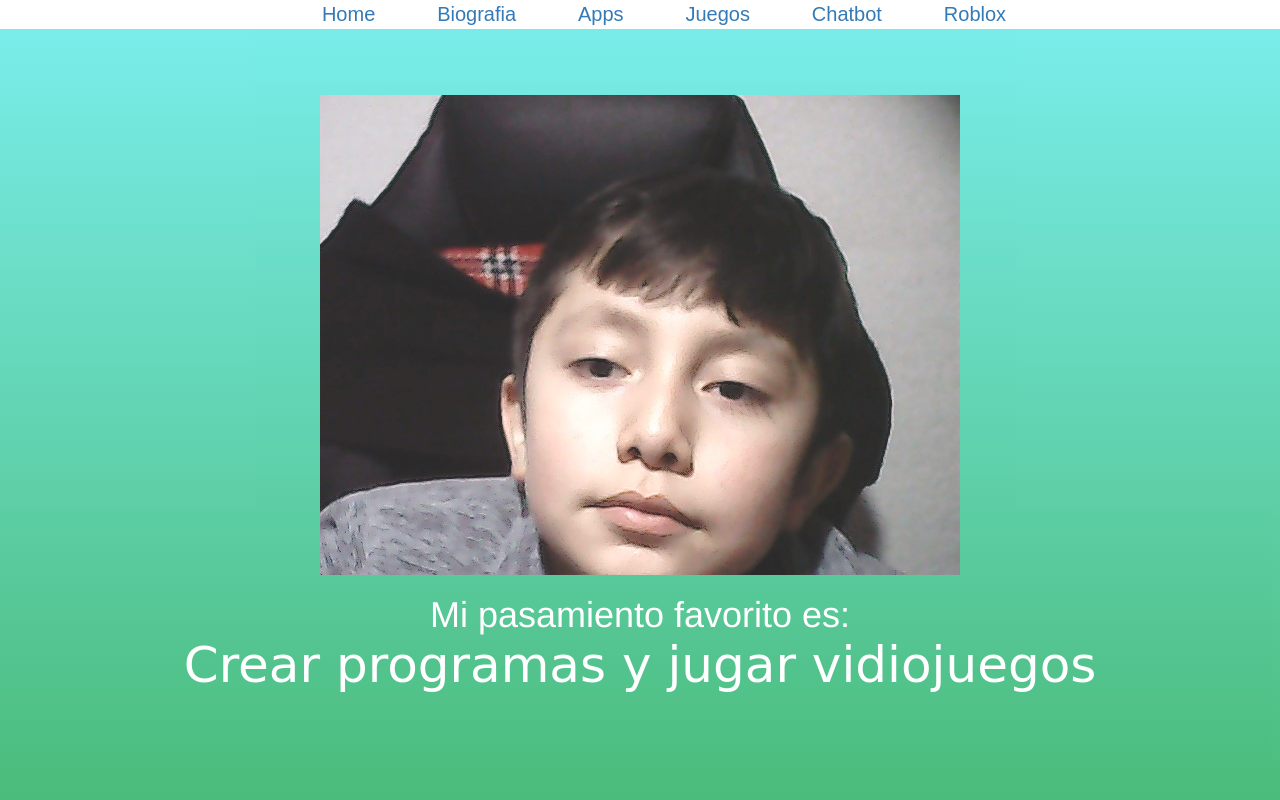
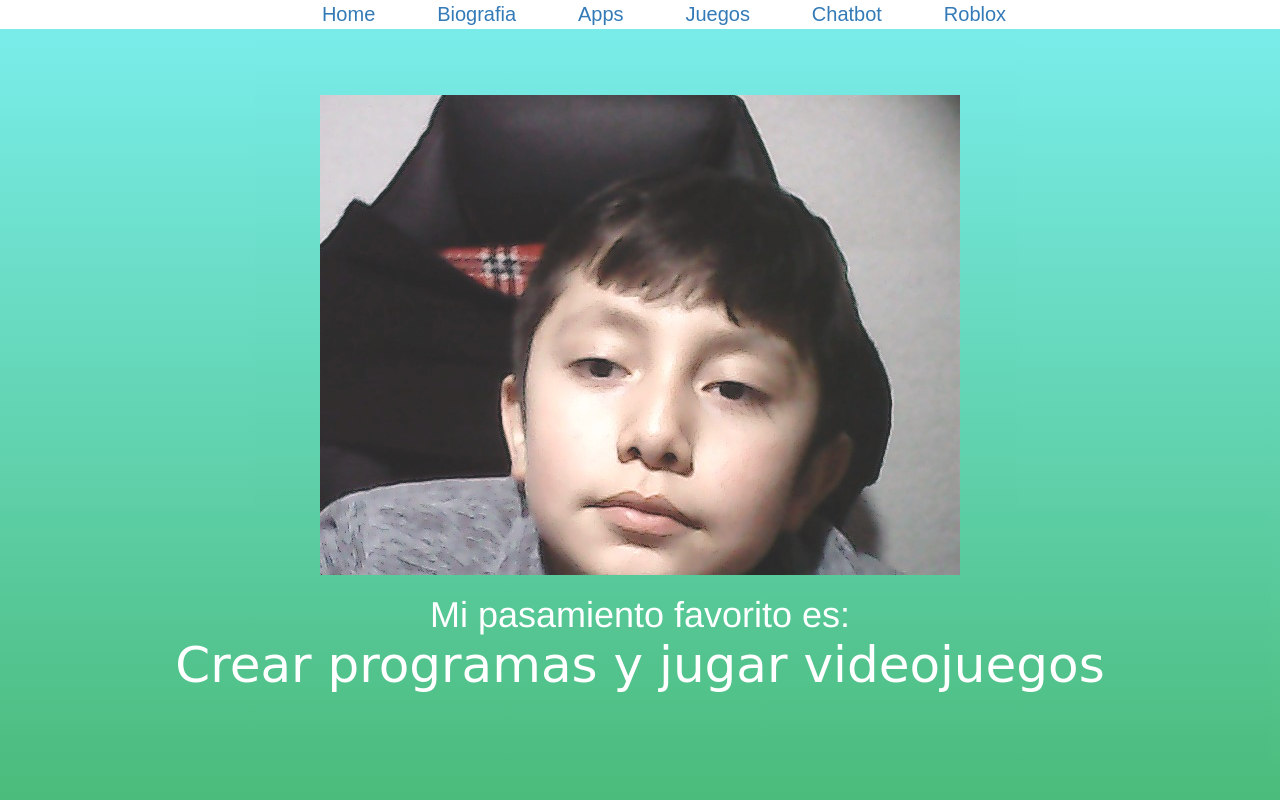
Before and after one commit to Loboxicraft/Pgina2021, a plain HTML site: page index.html in a window 1280 px wide. Shown: the top 800 px of the page. Drawn offline with nearby package versions, Linux system fonts and the light colour scheme.

Commit message:
Update index.html

```diff
--- a/index.html
+++ b/index.html
@@ -20,7 +20,7 @@
         <section id="welcome">
             <div class="container">
                 <img src="images/WIN_20211126_17_39_52_Pro.jpg">
-                <h1>Mi pasamiento favorito es: <br><span id="name">Crear programas y jugar vidiojuegos</span></h1>
+                <h1>Mi pasamiento favorito es: <br><span id="name">Crear programas y jugar videojuegos</span></h1>
 
             </div>
         </section>
```
